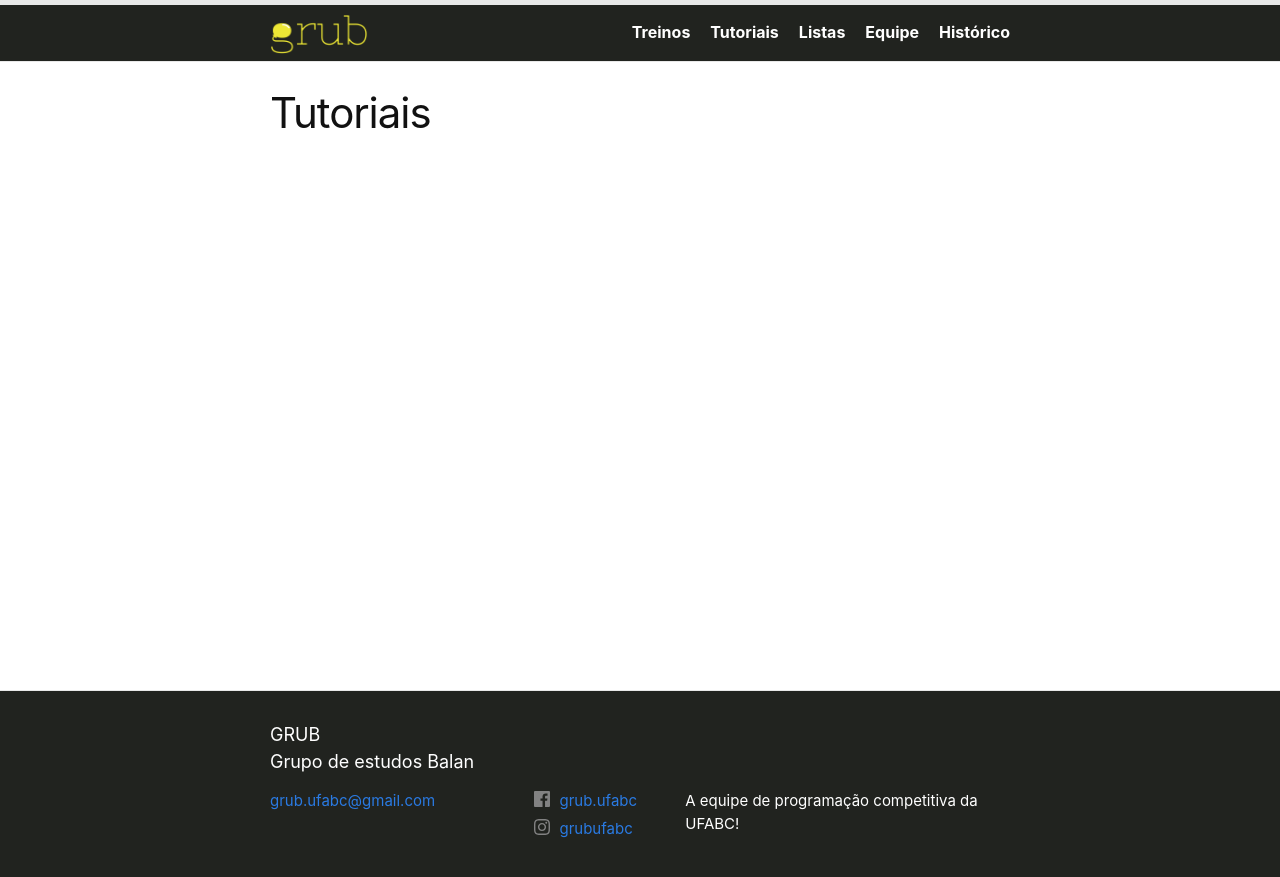
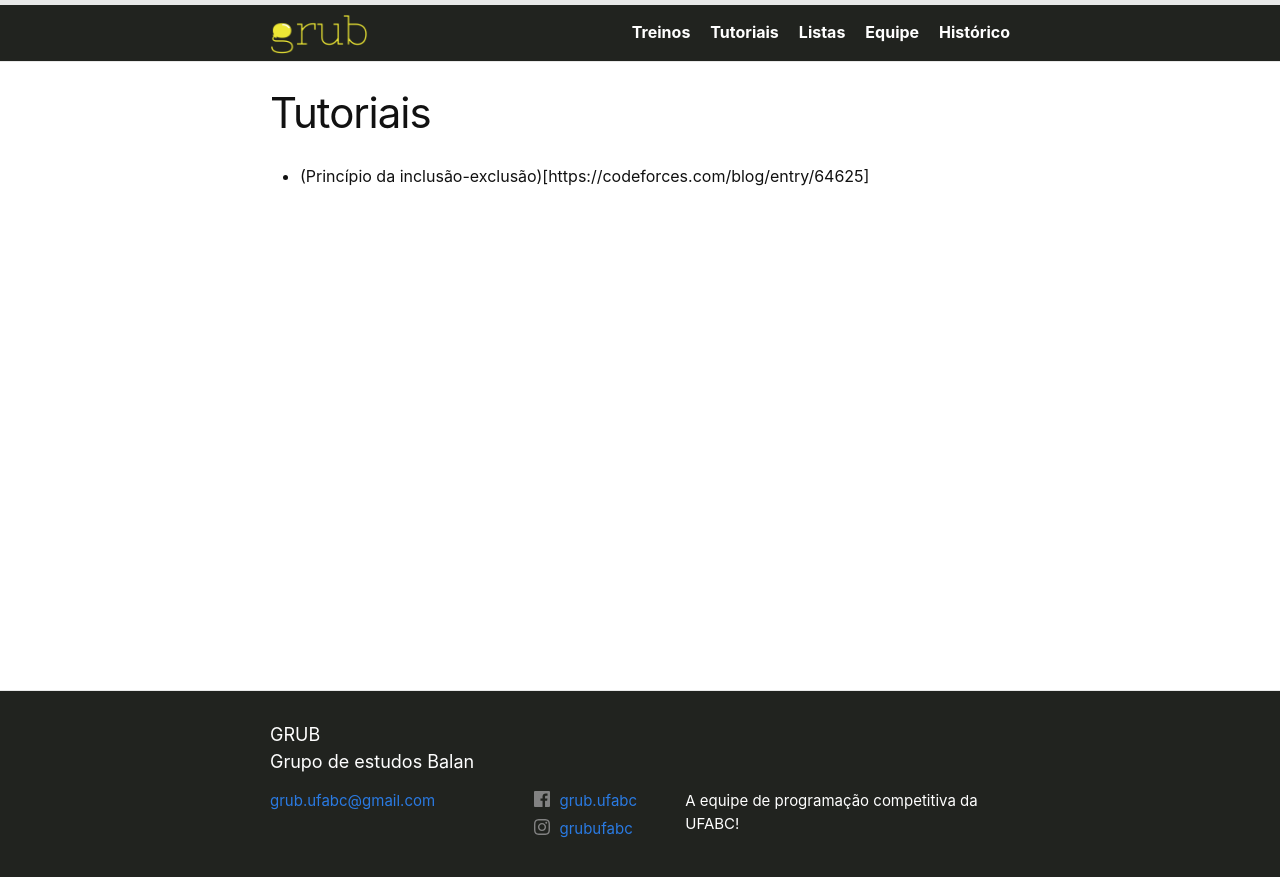
Before and after one commit to grubufabc/grubufabc.github.io, a Jekyll site: the page built from 01_tutoriais.md, in a window 1280 px wide. Shown: the top 877 px of the page. Built offline with Jekyll 4.4.1, drawn with Linux system fonts in a browser that asks for light colours.

Commit message:
add tutorial

```diff
--- a/01_tutoriais.md
+++ b/01_tutoriais.md
@@ -3,3 +3,5 @@ layout: page
 title: Tutoriais
 permalink: /tutoriais/
 ---
+
+- (Princípio da inclusão-exclusão)[https://codeforces.com/blog/entry/64625]
```
